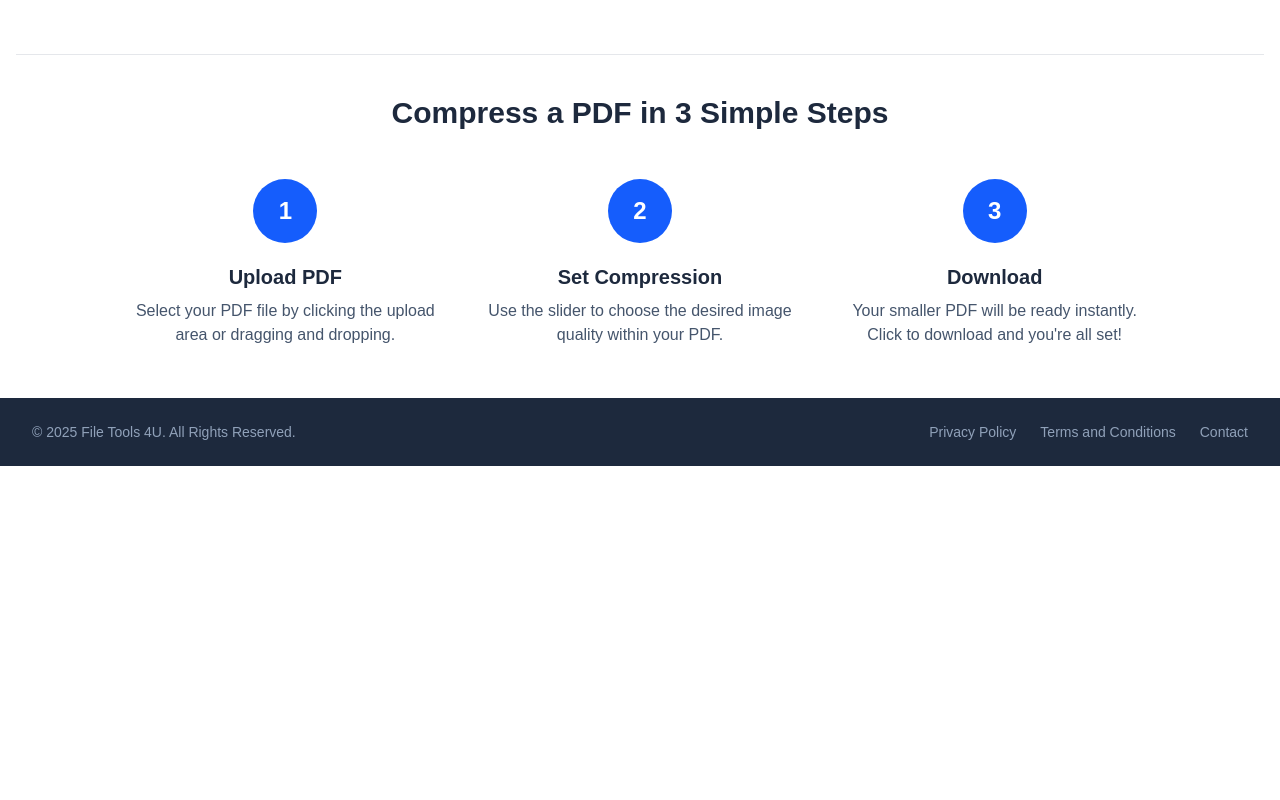
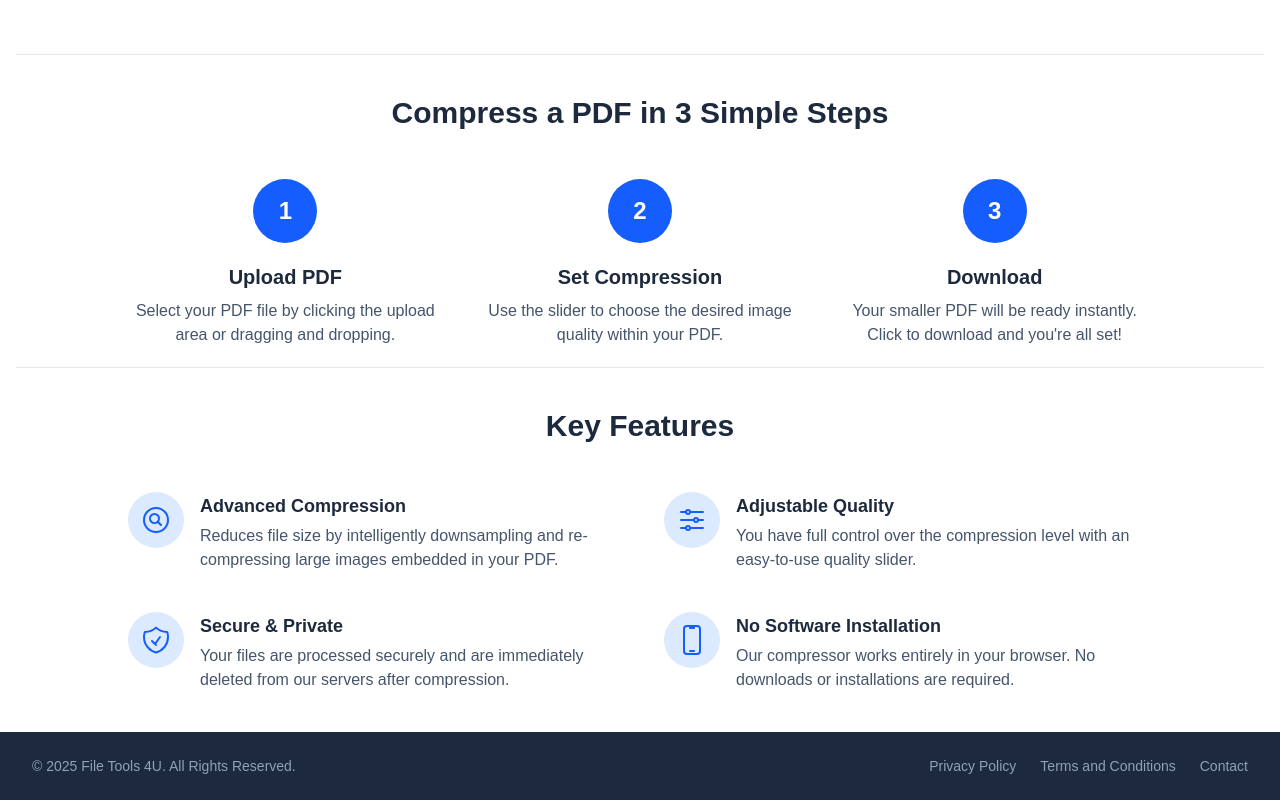
Before and after one commit to rahul2205202/file-tools-4u, a Next.js app: page /pdf-compressor in a window 1280 px wide. Shown: the part 466-1266 px from the top of the page. Before the commit the page ends 932 px from the top, so only its background shows below. Built offline with nearby package versions, Linux system fonts and the light colour scheme.

Commit message:
compressor added

```diff
--- a/src/app/components/tools/PdfCompressor.jsx
+++ b/src/app/components/tools/PdfCompressor.jsx
@@ -1,7 +1,7 @@
 'use client';
 
 import React, { useState, useEffect } from 'react';
-import { compressPdf } from '../../../lib/apiService'; // Import the API function
+import { compressPdf } from '../../../lib/apiService'; // Using the path alias
 
 export default function PdfCompressor() {
     const [selectedFile, setSelectedFile] = useState(null);
@@ -145,6 +145,50 @@ export default function PdfCompressor() {
                         <div className="flex flex-col items-center"><div className="w-16 h-16 bg-blue-600 text-white rounded-full flex items-center justify-center mb-5"><span className="font-bold text-2xl">3</span></div><h3 className="text-xl font-semibold text-slate-800 mb-2">Download</h3><p className="text-slate-600">Your smaller PDF will be ready instantly. Click to download and you're all set!</p></div>
                     </div>
                 </div>
+
+                {/* --- NEW: Features Section --- */}
+                <div className="my-5 border-t border-gray-200"></div>
+                <div className="mt-10 max-w-5xl mx-auto">
+                    <h2 className="text-3xl font-bold text-slate-800 text-center mb-12">Key Features</h2>
+                    <div className="grid grid-cols-1 md:grid-cols-2 gap-x-12 gap-y-10">
+                        <div className="flex items-start space-x-4">
+                            <div className="flex-shrink-0 w-14 h-14 bg-blue-100 rounded-full flex items-center justify-center">
+                                <svg className="w-8 h-8 text-blue-600" xmlns="http://www.w3.org/2000/svg" fill="none" viewBox="0 0 24 24" strokeWidth="1.5" stroke="currentColor"><path strokeLinecap="round" strokeLinejoin="round" d="M15.75 15.75l-2.489-2.489m0 0a3.375 3.375 0 10-4.773-4.773 3.375 3.375 0 004.774 4.774zM21 12a9 9 0 11-18 0 9 9 0 0118 0z" /></svg>
+                            </div>
+                            <div>
+                                <h4 className="text-lg font-semibold text-slate-800 mb-1">Advanced Compression</h4>
+                                <p className="text-slate-600">Reduces file size by intelligently downsampling and re-compressing large images embedded in your PDF.</p>
+                            </div>
+                        </div>
+                        <div className="flex items-start space-x-4">
+                            <div className="flex-shrink-0 w-14 h-14 bg-blue-100 rounded-full flex items-center justify-center">
+                                <svg className="w-8 h-8 text-blue-600" xmlns="http://www.w3.org/2000/svg" fill="none" viewBox="0 0 24 24" strokeWidth="1.5" stroke="currentColor"><path strokeLinecap="round" strokeLinejoin="round" d="M10.5 6h9.75M10.5 6a1.5 1.5 0 11-3 0m3 0a1.5 1.5 0 10-3 0M3.75 6H7.5m3 12h9.75m-9.75 0a1.5 1.5 0 01-3 0m3 0a1.5 1.5 0 00-3 0m-3.75 0H7.5m9-6h3.75m-3.75 0a1.5 1.5 0 01-3 0m3 0a1.5 1.5 0 00-3 0m-9.75 0h9.75" /></svg>
+                            </div>
+                            <div>
+                                <h4 className="text-lg font-semibold text-slate-800 mb-1">Adjustable Quality</h4>
+                                <p className="text-slate-600">You have full control over the compression level with an easy-to-use quality slider.</p>
+                            </div>
+                        </div>
+                        <div className="flex items-start space-x-4">
+                            <div className="flex-shrink-0 w-14 h-14 bg-blue-100 rounded-full flex items-center justify-center">
+                                <svg className="w-8 h-8 text-blue-600" xmlns="http://www.w3.org/2000/svg" fill="none" viewBox="0 0 24 24" strokeWidth="1.5" stroke="currentColor"><path strokeLinecap="round" strokeLinejoin="round" d="M9 12.75L11.25 15 15 9.75m-3-7.036A11.959 11.959 0 013.598 6 11.99 11.99 0 003 9.749c0 5.592 3.824 10.29 9 11.622 5.176-1.332 9-6.03 9-11.622 0-1.31-.21-2.57-.598-3.751h-.152c-3.196 0-6.1-1.248-8.25-3.286zm0 13.036h.008v.008h-.008v-.008z" /></svg>
+                            </div>
+                            <div>
+                                <h4 className="text-lg font-semibold text-slate-800 mb-1">Secure & Private</h4>
+                                <p className="text-slate-600">Your files are processed securely and are immediately deleted from our servers after compression.</p>
+                            </div>
+                        </div>
+                        <div className="flex items-start space-x-4">
+                            <div className="flex-shrink-0 w-14 h-14 bg-blue-100 rounded-full flex items-center justify-center">
+                                <svg className="w-8 h-8 text-blue-600" xmlns="http://www.w3.org/2000/svg" fill="none" viewBox="0 0 24 24" strokeWidth="1.5" stroke="currentColor"><path strokeLinecap="round" strokeLinejoin="round" d="M10.5 1.5H8.25A2.25 2.25 0 006 3.75v16.5a2.25 2.25 0 002.25 2.25h7.5A2.25 2.25 0 0018 20.25V3.75a2.25 2.25 0 00-2.25-2.25H13.5m-3 0V3h3V1.5m-3 0h3m-3 18.75h3" /></svg>
+                            </div>
+                            <div>
+                                <h4 className="text-lg font-semibold text-slate-800 mb-1">No Software Installation</h4>
+                                <p className="text-slate-600">Our compressor works entirely in your browser. No downloads or installations are required.</p>
+                            </div>
+                        </div>
+                    </div>
+                </div>
             </div>
         </div>
     );
--- a/src/app/page.jsx
+++ b/src/app/page.jsx
@@ -74,14 +74,14 @@ export default function Homepage() {
                         </h2>
                         <div className="grid grid-cols-1 md:grid-cols-2 lg:grid-cols-3 gap-8 max-w-7xl mx-auto">
                             <ToolCard
-                                to="/compress-pdf"
+                                to="/pdf-compressor"
                                 icon={icons.pdfCompressor}
                                 title="PDF Compressor"
                                 description="Reduce the file size of your PDF documents quickly."
                                 color="blue"
                             />
                             <ToolCard
-                                to="/compress-image"
+                                to="/image-compressor"
                                 icon={icons.imageCompressor}
                                 title="Image Compressor"
                                 description="Optimize your images for the web without losing quality."
@@ -95,23 +95,23 @@ export default function Homepage() {
                                 color="teal"
                             />
                             <ToolCard
-                                to="/convert-image-format"
+                                to="/jpeg-to-png"
                                 icon={icons.converter}
-                                title="Image Format Converter"
+                                title="JPEG To PNG Converter"
                                 description="Convert images between JPG, PNG, GIF, and more."
                                 color="orange"
                             />
                             <ToolCard
-                                to="/convert-image-to-pdf"
+                                to="/image-to-pdf"
                                 icon={icons.imgToPdf}
                                 title="Image to PDF"
                                 description="Combine multiple images into a single PDF document."
                                 color="red"
                             />
                             <ToolCard
-                                to="/convert-pdf-to-image"
+                                to="/png-to-jpeg"
                                 icon={icons.pdfToImg}
-                                title="PDF to Image"
+                                title="PNG To JPEG Converter"
                                 description="Extract all pages from a PDF as high-quality images."
                                 color="green"
                             />
```
